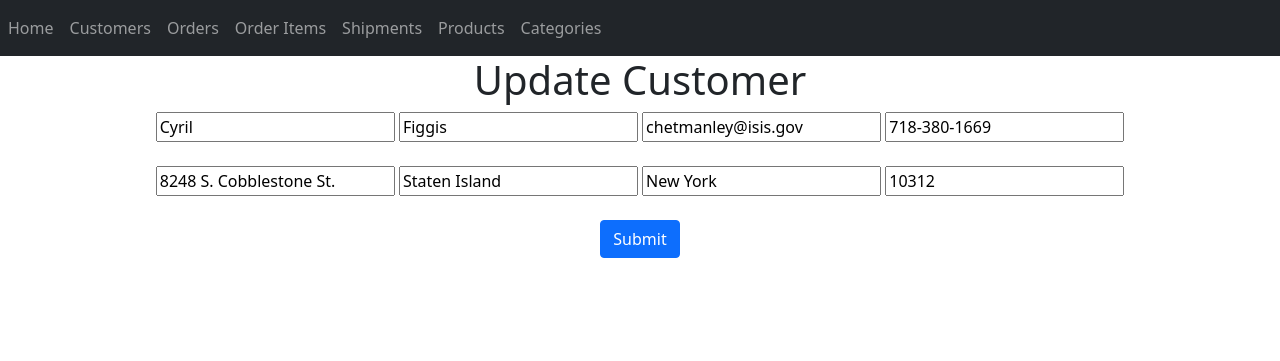
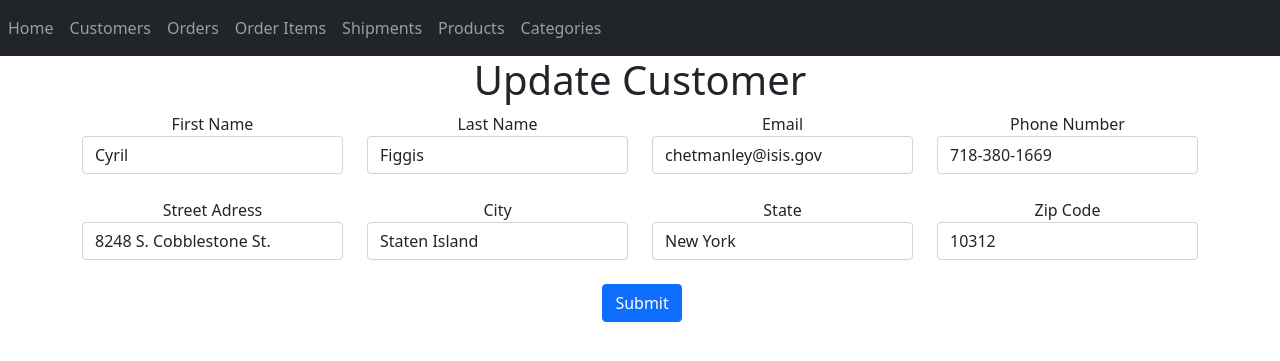
Before and after one commit to CaseyArndt/DBProject, a Flask app: page /updatecustomer/1 in a window 1280 px wide. Shown: the top 361 px of the page. Run offline with Flask 2, Linux system fonts and the light colour scheme.

Commit message:
Fixed update pages

```diff
--- a/db.py
+++ b/db.py
@@ -77,9 +77,9 @@ order_item_list = [OrderItem(0, 0, 1, 7.59),
 shipment_list = [Shipment(0, "1Z12345E0205271688", "10/14/2019"),
                  Shipment(1, "1Z12345E6605272234", "02/26/2021"),
                  Shipment(2, "1Z12345E0305271640", "04/29/2021")]
-product_list = [Product("", 50, 7.59),
-                Product("", 99, 27.34),
-                Product("", 0, 21.79)]
+product_list = [Product("Arabian Jasmine Seeds", 50, 7.59),
+                Product("3 Gallon Clay Pots (Set of 5)", 99, 27.34),
+                Product("Organic Fertilizer", 0, 21.79)]
 category_list = [Category("Flower Seeds"),
                  Category("Flower Seedlings"),
                  Category("Potting Soil")]
--- a/templates/updatecustomer.html
+++ b/templates/updatecustomer.html
@@ -9,21 +9,46 @@
 <div class="container">
     <h1 class="text-center">Update Customer</h1>
         <form action="/updatecustomer/{{customer.customer_id}}" method="POST" class="text-center">
-            <div class="form-group">
-                <input type="text" name="first_name" id="first_name" {% if customer.first_name %} value="{{customer.first_name}}" {% else %} placeholder="First Name" {% endif %}>
-                <input type="text" name="last_name" id ="last_name" {% if customer.last_name %} value="{{customer.last_name}}" {% else %} placeholder="Last Name" {% endif %}>
-                <input type="text" name="email" id ="email" {% if customer.email %} value="{{customer.email}}" {% else %} placeholder="Email" {% endif %}>
-                <input type="text" name="phone_number" id ="phone_number" {% if customer.phone_number %} value ="{{customer.phone_number}}" {% else %} placeholder="Phone Number" {% endif %}>
+            <div class="row">
+                <div class="col">
+                    <label for="first_name">First Name</label>
+                    <input type="text" class="form-control" name="first_name" id="first_name" value="{{customer.first_name}}">
+                </div>
+                <div class="col">
+                    <label for="Last Name">Last Name</label>
+                    <input type="text" class="form-control" name="last_name" id ="last_name" value="{{customer.last_name}}">
+                </div>
+                <div class="col">
+                    <label for="email">Email</label>
+                    <input type="text" class="form-control" name="email" id ="email" value="{{customer.email}}">
+                </div>
+                <div class="col">
+                    <label for="phone_number">Phone Number</label>
+                    <input type="text" class="form-control" name="phone_number" id ="phone_number" value="{{customer.phone_number}}">
+                </div>
             </div>
             <br>
-            <div class="form-group">
-                <input type="text" name="street_address" id ="street_address" {% if customer.street_address %} value="{{customer.street_address}}" {% else %} placeholder="Street Address" {% endif %}>
-                <input type="text" name="city" id ="city" {% if customer.city %} value ="{{customer.city}}" {% else %} placeholder="City" {% endif %}>
-                <input type="text" name="state" id ="state" {% if customer.state %} value ="{{customer.state}}" {% else %} placeholder="State" {% endif %}>
-                <input type="text" name="zip_code" id ="zip_code" {% if customer.zip_code %} value ="{{customer.zip_code}}" {% else %} placeholder="Zip Code" {% endif %}>
+            <div class="row">
+                <div class="col">
+                    <label for="street_address">Street Adress</label>
+                    <input type="text" class="form-control" name="street_address" id ="street_address" value="{{customer.street_address}}">
+                </div>
+                <div class="col">
+                    <label for="city">City</label>
+                    <input type="text" class="form-control" name="city" id ="city" value="{{customer.city}}">
+                </div>
+                <div class="col">
+                    <label for="state">State</label>
+                    <input type="text" class="form-control" name="state" id ="state" value ="{{customer.state}}">
+                </div>
+                <div class="col">
+                    <label for="zip_code">Zip Code</label>
+                    <input type="text" class="form-control" name="zip_code" id ="zip_code" value ="{{customer.zip_code}}">
+                </div>
             </div>
             <br>
             <div class="text-center">
+                <label for=""></label>
                 <input type="submit" value="Submit" class="btn btn-primary">
             </div>
         </form>
```
Also changed, not shown: templates/updatecategory.html (+9 -3 lines), templates/updateorder.html (+17 -5 lines), templates/updateorderitem.html (+17 -5 lines), templates/updateproduct.html (+17 -5 lines), templates/updateshipment.html (+13 -4 lines).
